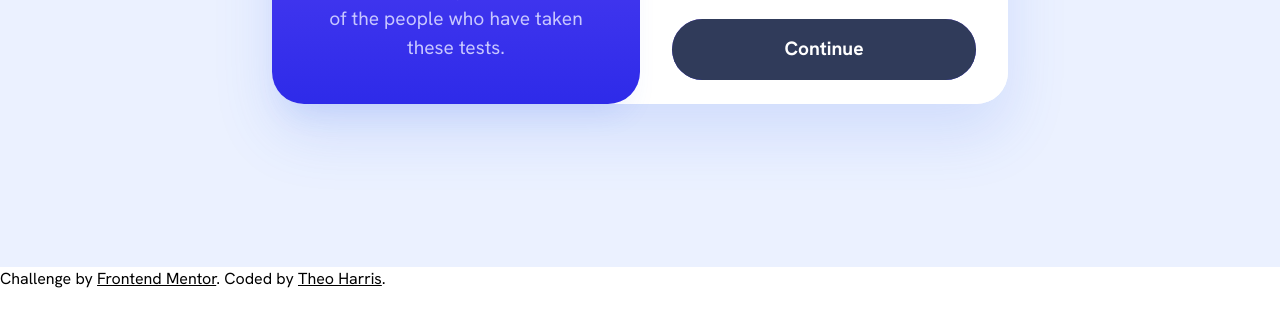
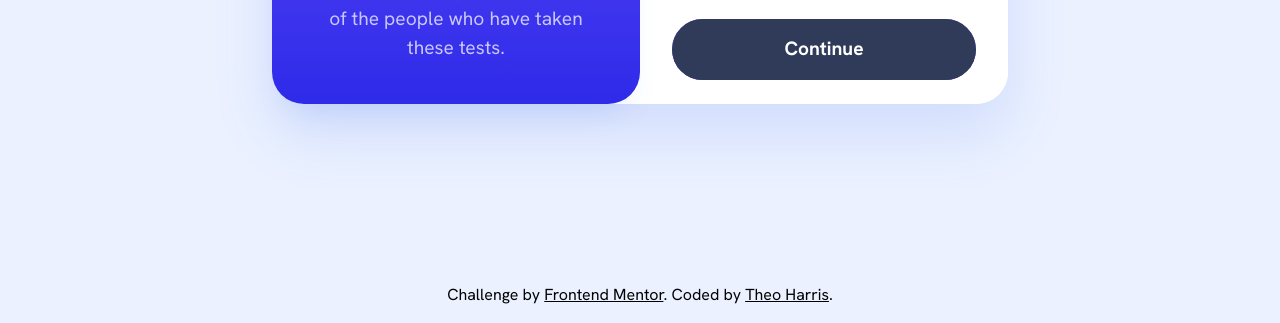
Before and after one commit to Theosaurus-Rex/results-summary-component, a plain HTML site: page index.html in a window 1280 px wide. Shown: the part 533-856 px from the top of the page. Before the commit the page ends 824 px from the top, so only its background shows below. Drawn offline with Linux system fonts and the light colour scheme.

Commit message:
style: Add footer styling

```diff
--- a/styles.css
+++ b/styles.css
@@ -246,6 +246,12 @@ p {
   opacity: 0;
 }
 
+footer {
+  background-color: var(--color-pale-blue);
+  padding: 16px;
+  text-align: center;
+}
+
 @media screen and (min-width: 768px) {
   main {
     background-color: var(--color-pale-blue);
```
